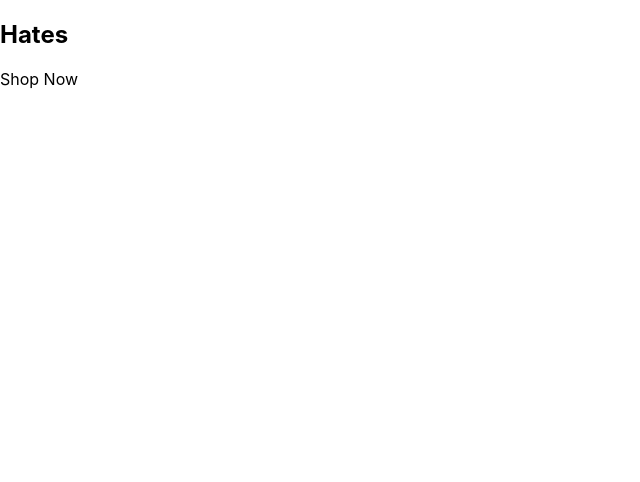
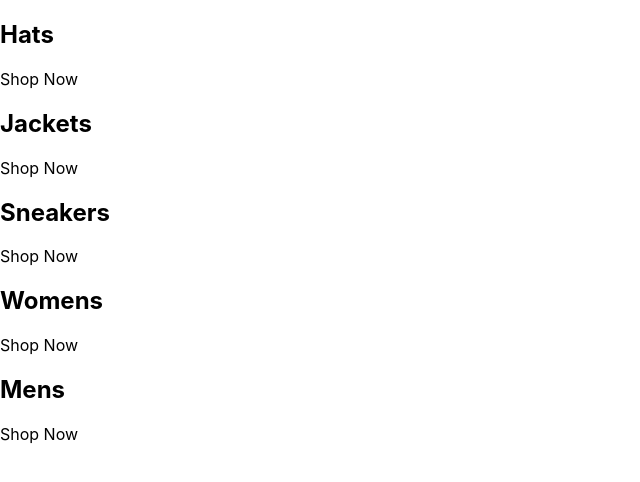
Before and after one commit to hugozeminian/-crwn-clothing, a React (Create React App) app: page / in a window 1280 px wide. Shown: the top 482 px of the page, without its empty margins (0-640 px from the left). Built offline with nearby package versions, Linux system fonts and the light colour scheme.

Commit message:
76. Scaffolding Our Capstone Project

```diff
--- a/src/App.js
+++ b/src/App.js
@@ -1,14 +1,52 @@
 const App = () => {
   return (
     <div className="categories-container">
+
       <div className="category-container">
         {/*<img />*/}
         <div className="category-body-container">
-          <h2>Hates</h2>
+          <h2>Hats</h2>
           <p>Shop Now</p>
         </div>
       </div>
+
+      <div className="category-container">
+        {/*<img />*/}
+        <div className="category-body-container">
+          <h2>Jackets</h2>
+          <p>Shop Now</p>
+        </div>
+      </div>
+
+
+      <div className="category-container">
+        {/*<img />*/}
+        <div className="category-body-container">
+          <h2>Sneakers</h2>
+          <p>Shop Now</p>
+        </div>
+      </div>
+
+
+      <div className="category-container">
+        {/*<img />*/}
+        <div className="category-body-container">
+          <h2>Womens</h2>
+          <p>Shop Now</p>
+        </div>
+      </div>
+
+
+      <div className="category-container">
+        {/*<img />*/}
+        <div className="category-body-container">
+          <h2>Mens</h2>
+          <p>Shop Now</p>
+        </div>
+      </div>
+
     </div>
+
   )
 }
 
```
